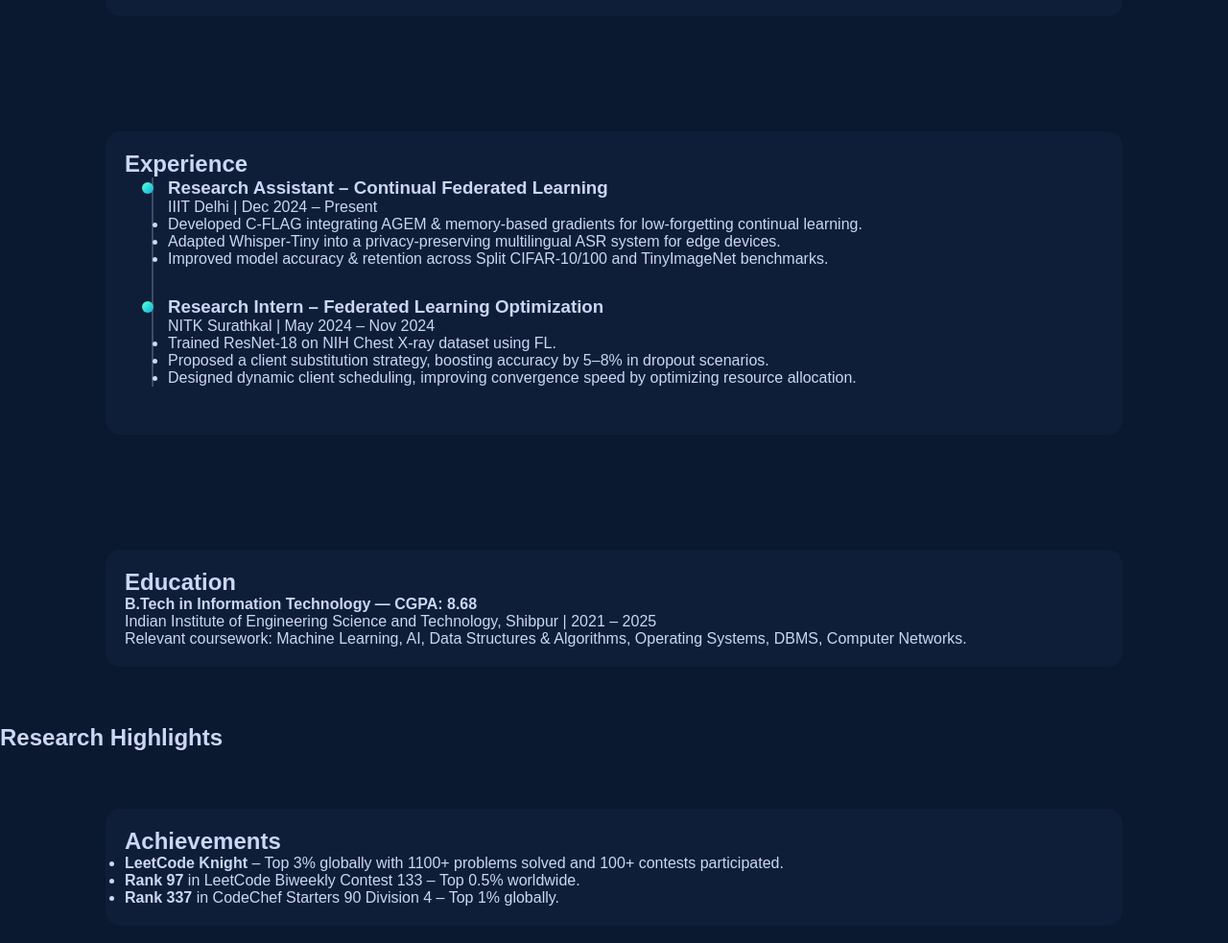
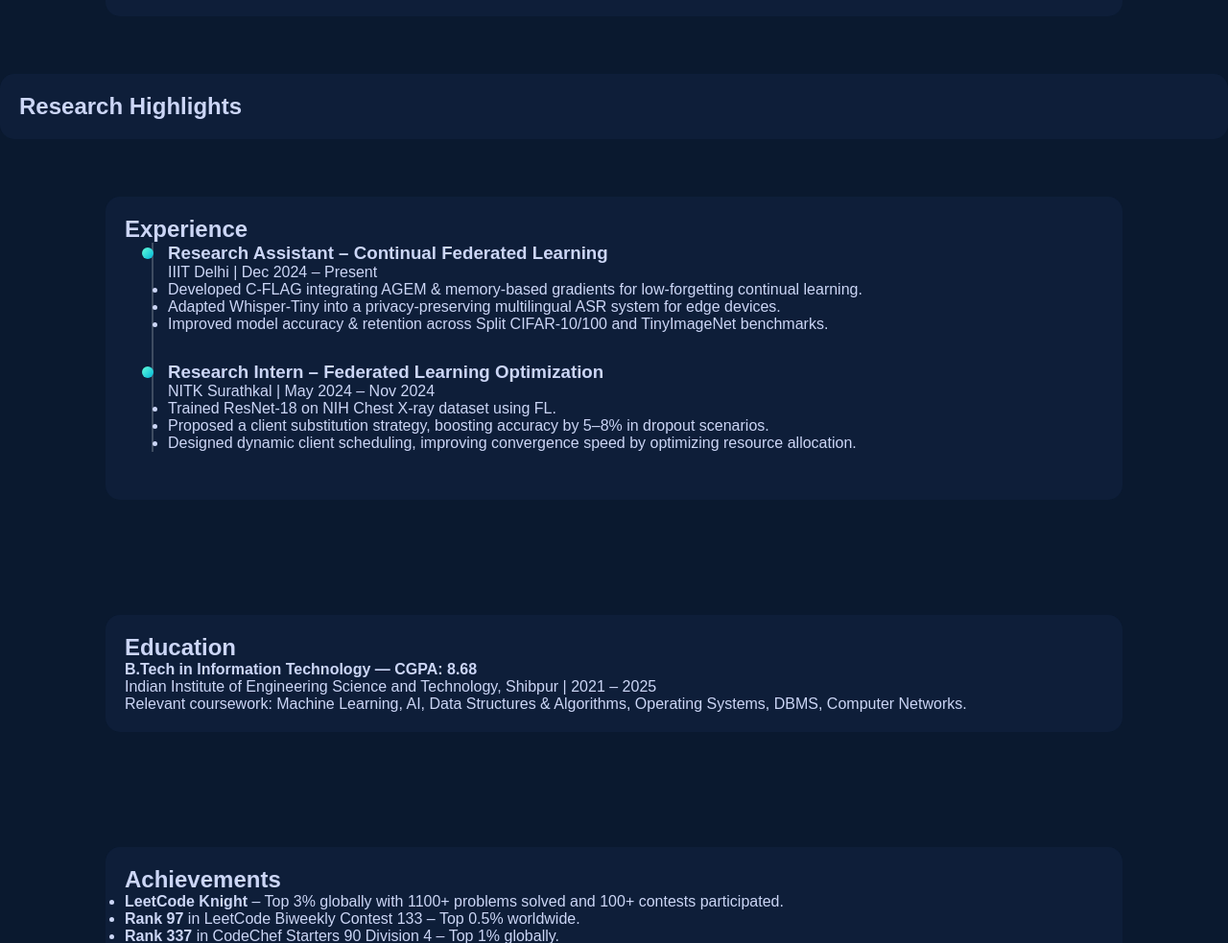
Before and after one commit to Naveensomireddy4/Portfolio, a plain HTML site: page index.html in a window 1280 px wide. Shown: the part 1190-2173 px from the top of the page at 96% size. Drawn offline with Linux system fonts and the light colour scheme.

Commit message:
Update index.html

```diff
--- a/index.html
+++ b/index.html
@@ -81,6 +81,13 @@
       </div>
     </section>
 
+    <section id="research">
+       <div class="card tilt-card">
+    <h2>Research Highlights</h2>
+    <div id="research-grid" class="grid"></div>
+         </div>
+</section>
+
     <!-- EXPERIENCE -->
     <section id="experience" class="section">
       <div class="card tilt-card">
@@ -123,10 +130,7 @@
         <p>Relevant coursework: Machine Learning, AI, Data Structures & Algorithms, Operating Systems, DBMS, Computer Networks.</p>
       </div>
     </section>
-<section id="research">
-    <h2>Research Highlights</h2>
-    <div id="research-grid" class="grid"></div>
-</section>
+
 
     <!-- ACHIEVEMENTS -->
     <section id="achievements" class="section">
```
